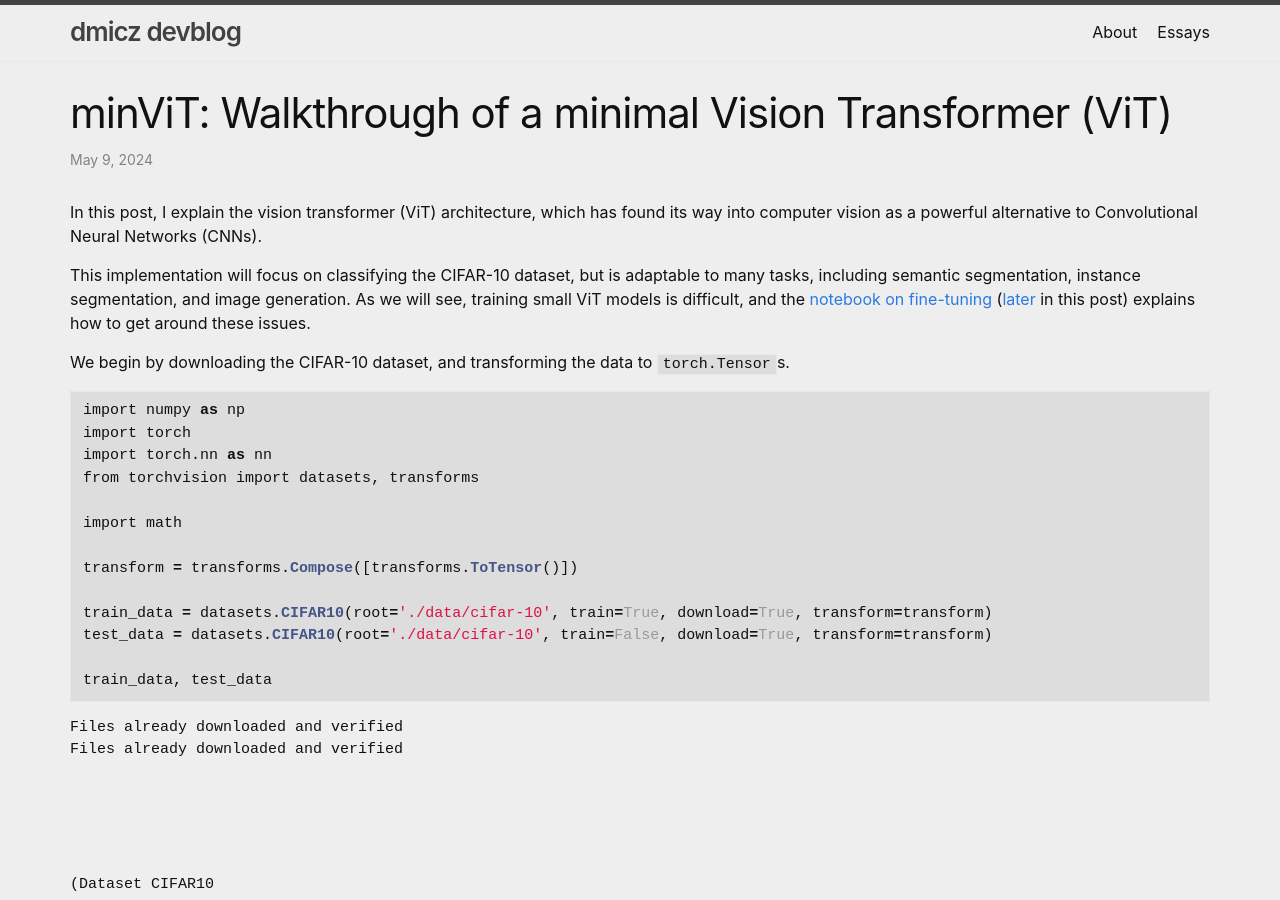
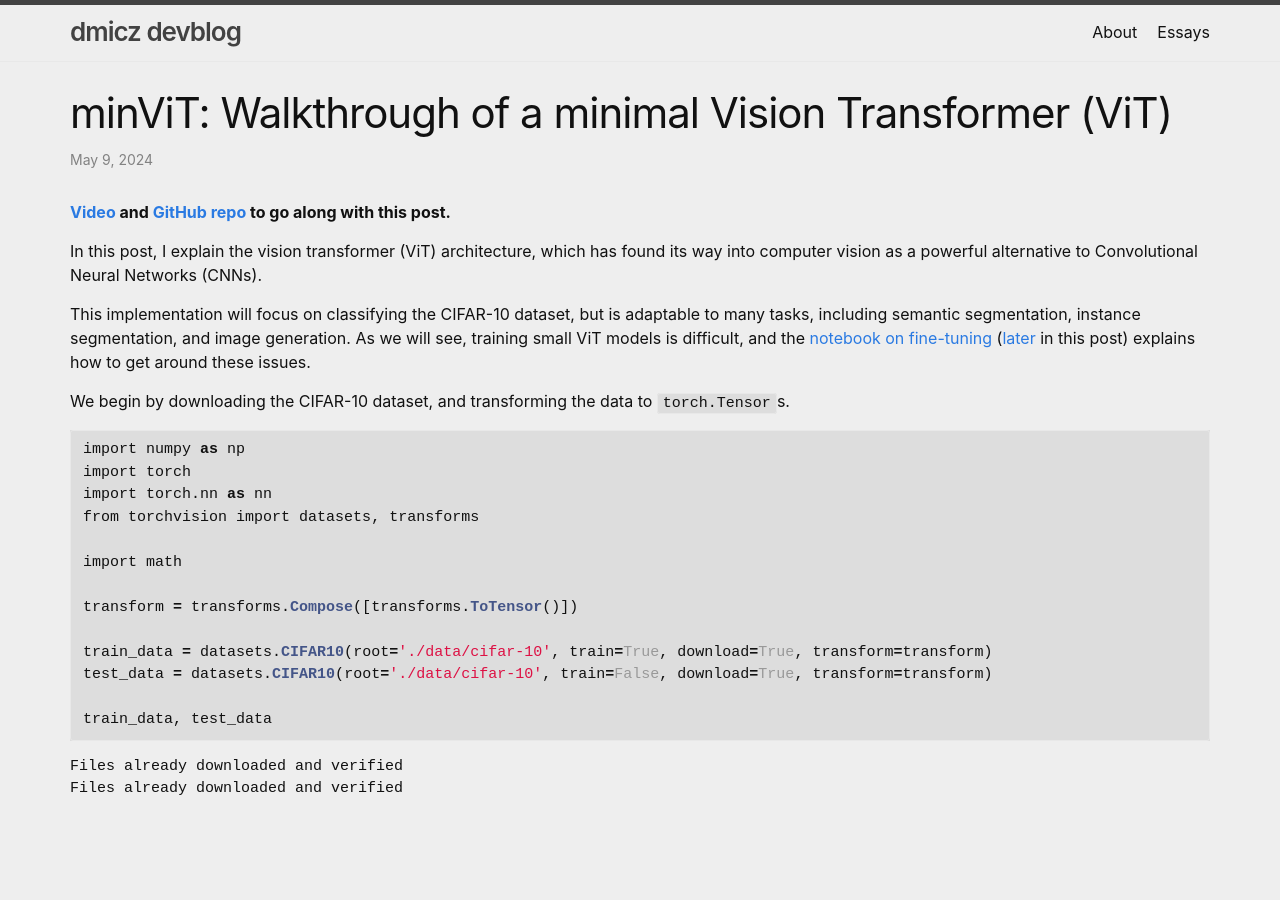
Before and after one commit to dmicz/dmicz.github.io, a Jekyll site: the page built from docs/_posts/2024-05-09-minvit.markdown, in a window 1280 px wide and 900 px high. Built offline with Jekyll 4.4.1, drawn with Linux system fonts in a browser that asks for light colours.

Commit message:
update links in minvit post

```diff
--- a/docs/_posts/2024-05-09-minvit.markdown
+++ b/docs/_posts/2024-05-09-minvit.markdown
@@ -4,6 +4,8 @@ title:  "minViT: Walkthrough of a minimal Vision Transformer (ViT)"
 date:   2024-05-09
 category: machine-learning
 ---
+
+**[Video](https://www.youtube.com/watch?v=krTL2uH-L40) and [GitHub repo](https://github.com/dmicz/minViT/) to go along with this post.**
 
 In this post, I explain the vision transformer (ViT) architecture, which has found its way into computer vision as a powerful alternative to Convolutional Neural Networks (CNNs).
 
```
